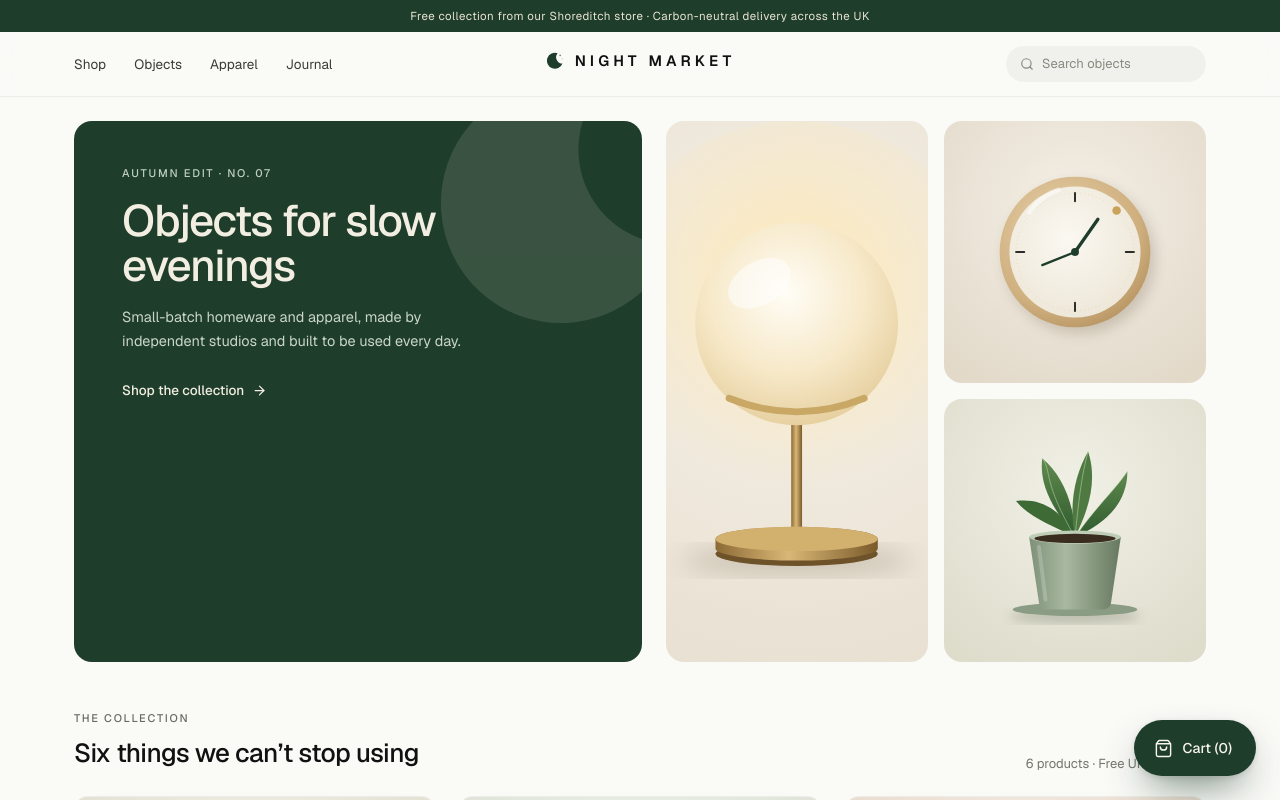
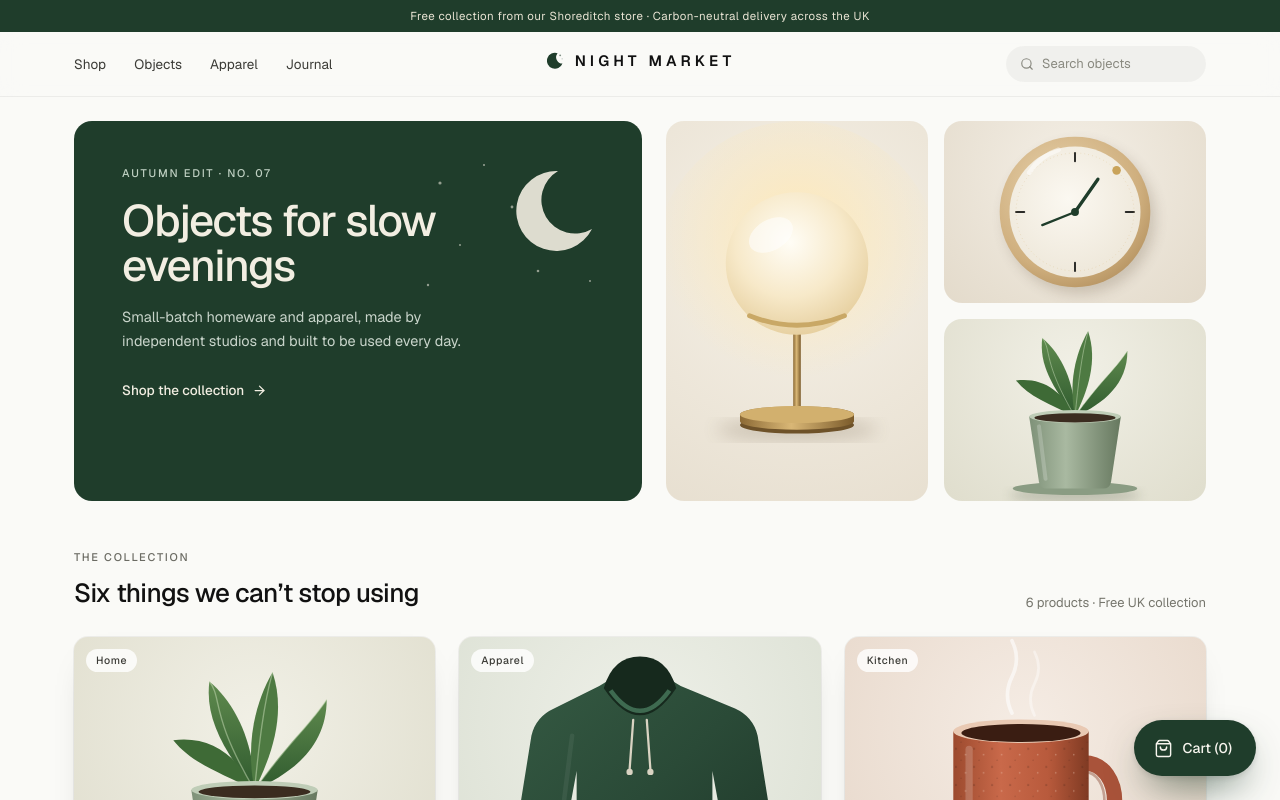
Before and after one commit to Mahdi-Lalioui/RETRY, a Next.js app: page /shop/1 in a window 1280 px wide. Built offline with nearby package versions, Linux system fonts and the light colour scheme.

Commit message:
Polish shop visuals and document bridge protocol in plan §28
Co-Authored-By: Claude Opus 5.5 <noreply@anthropic.com>
Claude-Session: https://claude.ai/code/session_01V8p9UfwAh2KTzQPaoa8CVh

```diff
--- a/components/shop/CartView.tsx
+++ b/components/shop/CartView.tsx
@@ -12,9 +12,6 @@ function NewsletterBox() {
   if (!state.layout.modalsEnabled.includes('newsletter') || state.newsletterSubscribed) return null;
   return (
     <div className="relative overflow-hidden rounded-[14px] bg-[#E9EEE6] p-6 ring-1 ring-[#1F3D2B]/10">
-      <svg className="absolute -right-6 -top-8 opacity-[0.08]" width="140" height="140" viewBox="0 0 24 24" aria-hidden>
-        <path d="M15.5 2.6A9.6 9.6 0 1 0 21.4 15 7.6 7.6 0 0 1 15.5 2.6Z" fill="#1F3D2B" />
-      </svg>
       <div className="flex items-center gap-2 text-[#1F3D2B]"><Mail size={16} /><Eyebrow className="text-[#1F3D2B]">The Night Market list</Eyebrow></div>
       <p className="mt-2 text-[15px] font-medium tracking-[-0.01em] text-[#111]">Join the Night Market list for early access</p>
       <p className="mt-1 text-[12.5px] text-[#55554E]">New drops every other Thursday. No spam, unsubscribe anytime.</p>
--- a/components/shop/Home.tsx
+++ b/components/shop/Home.tsx
@@ -53,20 +53,23 @@ export function Home() {
   const { state } = useShop();
   return (
     <div>
-      <section className="mx-auto mt-6 grid max-w-[1180px] grid-cols-[1.05fr_1fr] gap-6 px-6">
+      <section className="mx-auto mt-6 grid h-[380px] max-w-[1180px] grid-cols-[1.05fr_1fr] gap-6 px-6">
         <div className="relative overflow-hidden rounded-[18px] bg-[#1F3D2B] px-12 py-11 text-[#F2EEE2]">
-          <svg className="absolute -right-16 -top-16 opacity-[0.12]" width="300" height="300" viewBox="0 0 24 24" aria-hidden>
-            <path d="M15.5 2.6A9.6 9.6 0 1 0 21.4 15 7.6 7.6 0 0 1 15.5 2.6Z" fill="#F2EEE2" />
+          <svg className="absolute right-8 top-8" width="190" height="150" viewBox="0 0 190 150" aria-hidden>
+            <path d="M138 18a40 40 0 1 0 34 58 32 32 0 0 1-34-58Z" fill="#F2EEE2" opacity=".9" />
+            {[[20, 30, 1.6], [64, 12, 1.1], [92, 54, 1.4], [40, 92, 1], [118, 118, 1.3], [170, 128, 1], [8, 132, 1.2]].map(([x, y, r]) => (
+              <circle key={`${x}-${y}`} cx={x} cy={y} r={r} fill="#F2EEE2" opacity=".55" />
+            ))}
           </svg>
           <Eyebrow className="text-[#BFD0C2]">Autumn edit · No. 07</Eyebrow>
           <h1 className="mt-4 max-w-[420px] text-[44px] font-medium leading-[1.04] tracking-[-0.035em]">Objects for slow evenings</h1>
           <p className="mt-4 max-w-[380px] text-[14.5px] leading-relaxed text-[#C9D5CB]">Small-batch homeware and apparel, made by independent studios and built to be used every day.</p>
           <div className="mt-7 inline-flex items-center gap-2 text-[13.5px] font-medium text-[#F2EEE2]">Shop the collection <ArrowRight size={15} /></div>
         </div>
-        <div className="grid grid-cols-2 gap-4">
+        <div className="grid min-h-0 grid-cols-2 gap-4">
           {/* eslint-disable-next-line @next/next/no-img-element */}
           <img src="/products/aurora-lamp.svg" alt="" className="h-full w-full rounded-[18px] object-cover" />
-          <div className="grid grid-rows-2 gap-4">
+          <div className="grid min-h-0 grid-rows-2 gap-4">
             {/* eslint-disable-next-line @next/next/no-img-element */}
             <img src="/products/orbit-clock.svg" alt="" className="h-full w-full rounded-[18px] object-cover" />
             {/* eslint-disable-next-line @next/next/no-img-element */}
--- a/components/shop/Modals.tsx
+++ b/components/shop/Modals.tsx
@@ -61,7 +61,7 @@ export function Modals() {
   return (
     <AnimatePresence>
       {top && (
-        <motion.div key="scrim" initial={{ opacity: 0 }} animate={{ opacity: 1 }} exit={{ opacity: 0 }} transition={{ duration: 0.2 }}
+        <motion.div key="scrim" initial={{ opacity: 0 }} animate={{ opacity: 1 }} exit={{ opacity: 0, pointerEvents: "none" }} transition={{ duration: 0.2 }}
           className={`absolute inset-0 z-40 ${top === 'cookies' ? 'bg-black/10' : 'grid place-items-center bg-[#111]/35 backdrop-blur-[3px]'}`}>
           <AnimatePresence mode="wait">
             {top === 'cookies' && <CookieSheet key="cookies" />}
```
Also changed, not shown: 1 other file (tests, documents, lock files or other folders).
